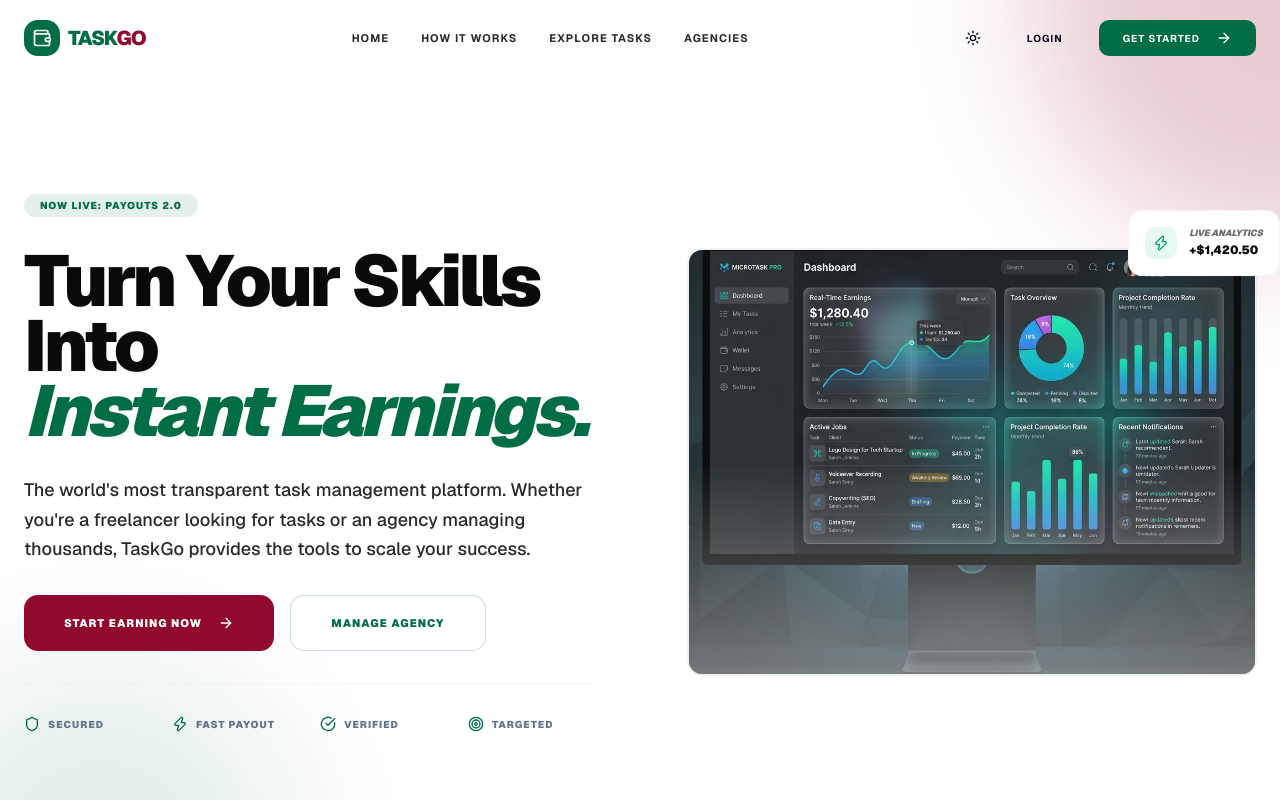
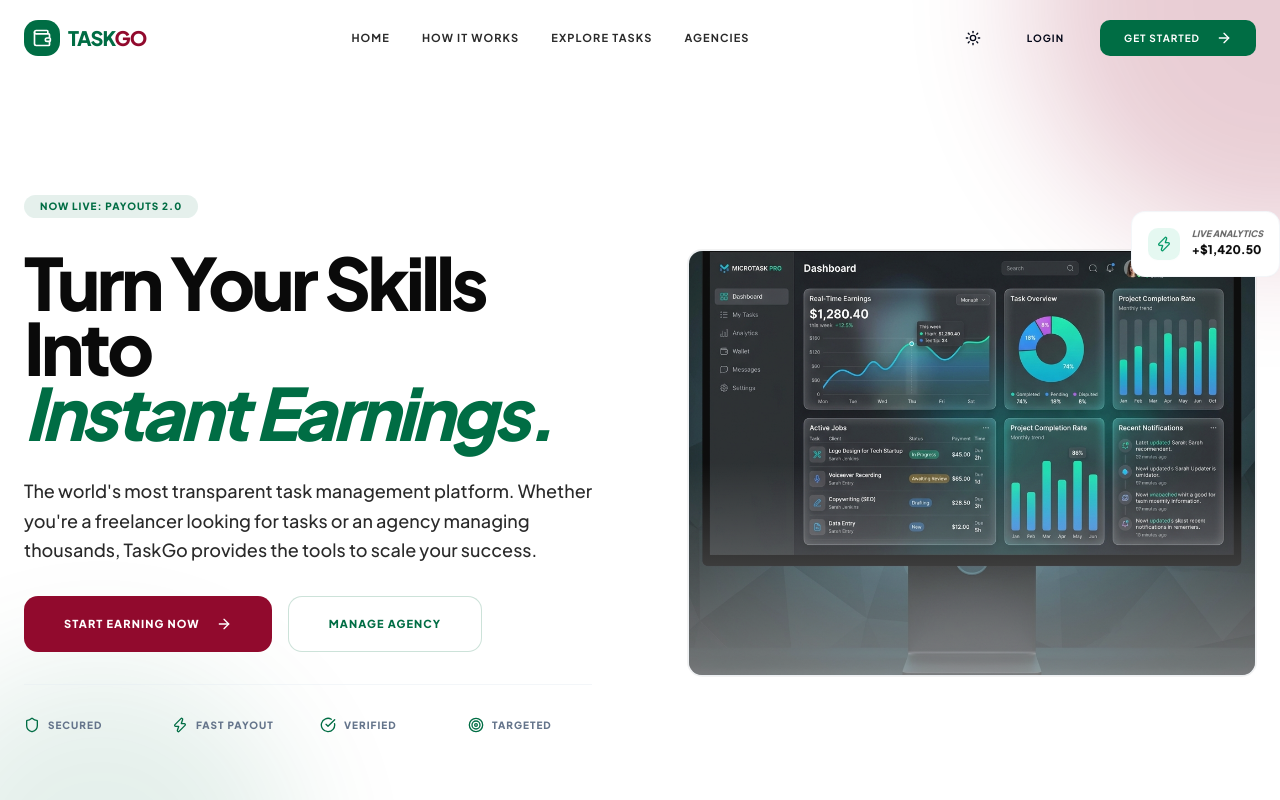
Before and after one commit to smtechsoft/Microjob-Platform-Next-JS, a Next.js app: page / in a window 1280 px wide. Shown: the top 800 px of the page. Built offline with nearby package versions, Linux system fonts and the light colour scheme.

Commit message:
font updated

```diff
--- a/app/layout.tsx
+++ b/app/layout.tsx
@@ -1,13 +1,14 @@
 import type { Metadata } from "next";
-import { Geist, Geist_Mono } from "next/font/google";
+import { Plus_Jakarta_Sans, Geist_Mono } from "next/font/google";
 import "@/styles/globals.css";
 import { ThemeProvider } from "@/components/shared/theme-provider";
 import { ReduxProvider } from "@/store/provider";
 import { ModalProvider } from "@/components/shared/modal-provider";
 
-const geistSans = Geist({
-  variable: "--font-geist-sans",
+const plusJakartaSans = Plus_Jakarta_Sans({
+  variable: "--font-plus-jakarta-sans",
   subsets: ["latin"],
+  weight: ["200", "300", "400", "500", "600", "700", "800"],
 });
 
 const geistMono = Geist_Mono({
@@ -30,7 +31,7 @@
       lang="en"
       suppressHydrationWarning
       data-scroll-behavior="smooth"
-      className={`${geistSans.variable} ${geistMono.variable} h-full antialiased`}
+      className={`${plusJakartaSans.variable} ${geistMono.variable} h-full antialiased`}
     >
       <body className="min-h-full flex flex-col">
         <ReduxProvider>
--- a/styles/globals.css
+++ b/styles/globals.css
@@ -41,7 +41,7 @@
   --radius-lg: var(--radius);
   --radius-md: calc(var(--radius) - 2px);
   --radius-sm: calc(var(--radius) - 4px);
-  --font-sans: var(--font-geist-sans);
+  --font-sans: var(--font-plus-jakarta-sans);
   --font-mono: var(--font-geist-mono);
 }
 
```
